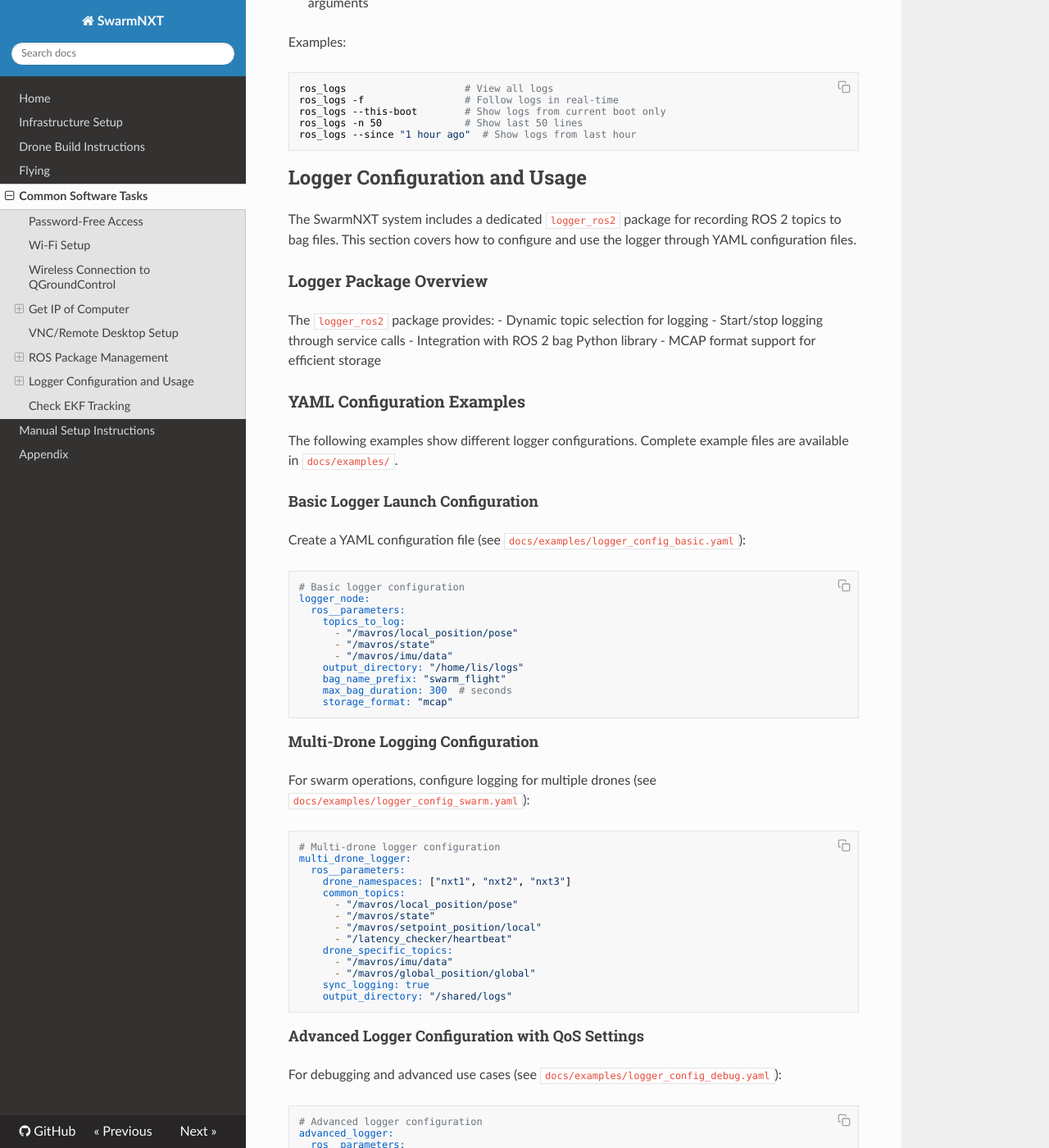
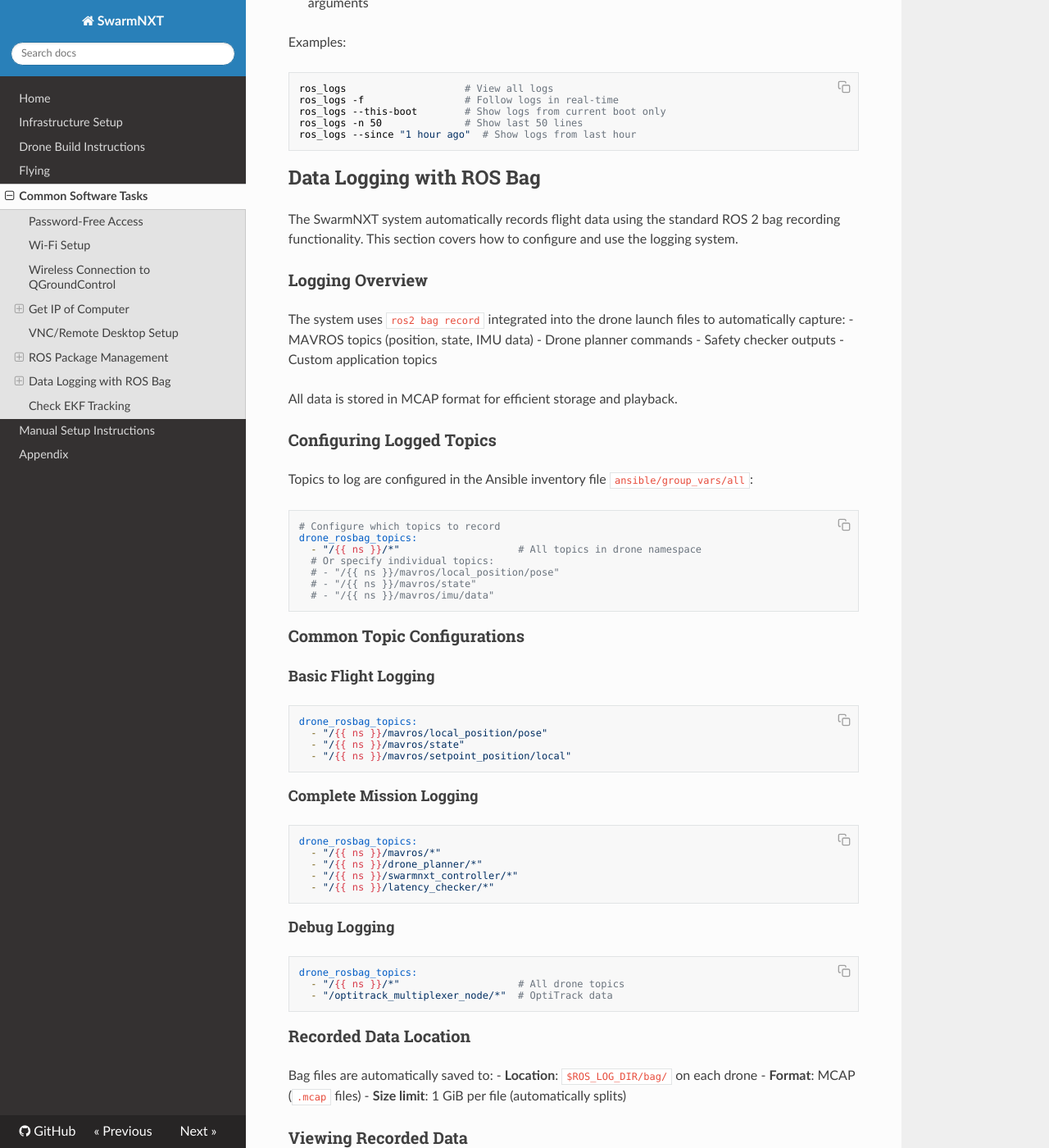
Before and after one commit to lis-epfl/swarm-nxt, an MkDocs documentation site: the page built from docs/software-common-tasks.md, in a window 1280 px wide and 1400 px high, scrolled down 2748 px. Shown: the whole window at 82% size. Built offline with MkDocs 1.6.1, drawn with Linux system fonts in a browser that asks for light colours; nearby versions of some CDN libraries; some of the changed text lies outside the part shown.

Commit message:
Remove deprecated logger_ros2 documentation and replace with working rosbag-based logging
Co-authored-by: nielmistry <10933146+nielmistry@users.noreply.github.com>

````diff
--- a/docs/examples/logger_config_basic.yaml
+++ /dev/null
@@ -1,24 +0,0 @@
-# Basic logger configuration for SwarmNXT
-# This file demonstrates how to configure the logger_ros2 package for basic flight logging
-
-logger_node:
-  ros__parameters:
-    # Topics to log during flight
-    topics_to_log:
-      - "/mavros/local_position/pose"         # Drone position from EKF
-      - "/mavros/state"                       # Flight controller state
-      - "/mavros/imu/data"                    # IMU sensor data
-      - "/mavros/setpoint_position/local"     # Position setpoints
-      - "/mavros/battery"                     # Battery status
-
-    # Output configuration
-    output_directory: "/home/lis/logs"
-    bag_name_prefix: "swarm_flight"
-    max_bag_duration: 300  # seconds (5 minutes)
-    storage_format: "mcap"
-
-    # QoS settings
-    default_qos:
-      depth: 10
-      reliability: "reliable"
-      durability: "volatile"
--- a/docs/examples/logger_config_debug.yaml
+++ /dev/null
@@ -1,65 +0,0 @@
-# Debug logging configuration for SwarmNXT
-# This configuration captures detailed data for debugging flight issues
-
-debug_logger:
-  ros__parameters:
-    # High-frequency topics for detailed analysis
-    high_frequency_topics:
-      - "/mavros/imu/data"                    # 100+ Hz IMU data
-      - "/mavros/local_position/velocity_local" # Velocity estimates
-      - "/mavros/setpoint_raw/local"          # Raw setpoint commands
-      - "/mavros/rc/in"                       # Remote control inputs
-
-    # Standard frequency topics
-    standard_topics:
-      - "/mavros/local_position/pose"
-      - "/mavros/state"
-      - "/mavros/extended_state"
-      - "/mavros/actuator_control"
-      - "/mavros/manual_control/control"
-
-    # Low frequency topics
-    low_frequency_topics:
-      - "/mavros/battery"
-      - "/mavros/sys_status"
-      - "/mavros/param/param_value"
-
-    # System and diagnostic topics
-    diagnostic_topics:
-      - "/safety_checker/violations"
-      - "/bounds_checker/status"
-      - "/latency_checker/heartbeat"
-      - "/rosout"                             # ROS log messages
-
-    # QoS profiles for different topic types
-    qos_profiles:
-      high_frequency:
-        depth: 1000
-        reliability: "best_effort"
-        history: "keep_last"
-
-      standard:
-        depth: 10
-        reliability: "reliable"
-        history: "keep_last"
-
-      diagnostic:
-        depth: 100
-        reliability: "reliable"
-        history: "keep_all"
-
-    # Debug-specific settings
-    include_tf_static: true
-    include_tf: true
-    include_system_topics: true
-    log_level: "DEBUG"
-
-    # Output configuration
-    output_directory: "/home/lis/debug_logs"
-    bag_name_prefix: "debug_session"
-    timestamp_in_filename: true
-
-    # Storage settings optimized for debug data
-    max_bag_duration: 60   # seconds (1 minute per file)
-    compression: "lz4"     # Fast compression for real-time debugging
-    max_bag_size_mb: 2000  # Larger files for debug data
--- a/docs/examples/logger_config_swarm.yaml
+++ /dev/null
@@ -1,42 +0,0 @@
-# Multi-drone logging configuration for SwarmNXT
-# This configuration supports synchronized logging across multiple drones in a swarm
-
-multi_drone_logger:
-  ros__parameters:
-    # Drone namespaces to monitor
-    drone_namespaces: ["nxt1", "nxt2", "nxt3", "nxt4"]
-
-    # Topics common to all drones
-    common_topics:
-      - "/mavros/local_position/pose"
-      - "/mavros/state"
-      - "/mavros/setpoint_position/local"
-      - "/latency_checker/heartbeat"
-      - "/drone_planner/trajectory"
-      - "/swarmnxt_controller/command"
-
-    # Topics specific to each drone (will be prefixed with namespace)
-    drone_specific_topics:
-      - "/mavros/imu/data"
-      - "/mavros/global_position/global"
-      - "/mavros/battery"
-      - "/safety_checker/violations"
-      - "/bounds_checker/status"
-
-    # Synchronization settings
-    sync_logging: true
-    sync_tolerance_ms: 10  # Maximum time difference for synchronized logging
-
-    # Output configuration
-    output_directory: "/shared/logs/swarm"
-    bag_name_prefix: "swarm_mission"
-    separate_bags_per_drone: false  # Single bag file vs one per drone
-
-    # Storage settings
-    max_bag_size_mb: 1000
-    compression: "zstd"
-    split_duration: 120  # seconds (2 minutes)
-
-    # Performance settings
-    buffer_size: 1000000  # bytes
-    max_files_open: 20
--- a/docs/software-common-tasks.md
+++ b/docs/software-common-tasks.md
@@ -98,208 +98,95 @@ ros_logs -n 50              # Show last 50 lines
 ros_logs --since "1 hour ago"  # Show logs from last hour
 ```
 
-## Logger Configuration and Usage
+## Data Logging with ROS Bag
 
-The SwarmNXT system includes a dedicated `logger_ros2` package for recording ROS 2 topics to bag files. This section covers how to configure and use the logger through YAML configuration files.
+The SwarmNXT system automatically records flight data using the standard ROS 2 bag recording functionality. This section covers how to configure and use the logging system.
 
-### Logger Package Overview
+### Logging Overview
 
-The `logger_ros2` package provides:
-- Dynamic topic selection for logging
-- Start/stop logging through service calls
-- Integration with ROS 2 bag Python library
-- MCAP format support for efficient storage
+The system uses `ros2 bag record` integrated into the drone launch files to automatically capture:
+- MAVROS topics (position, state, IMU data)
+- Drone planner commands
+- Safety checker outputs
+- Custom application topics
 
-### YAML Configuration Examples
+All data is stored in MCAP format for efficient storage and playback.
 
-The following examples show different logger configurations. Complete example files are available in `docs/examples/`.
+### Configuring Logged Topics
 
-#### Basic Logger Launch Configuration
-
-Create a YAML configuration file (see `docs/examples/logger_config_basic.yaml`):
+Topics to log are configured in the Ansible inventory file `ansible/group_vars/all`:
 
 ```yaml
-# Basic logger configuration
-logger_node:
-  ros__parameters:
-    topics_to_log:
-      - "/mavros/local_position/pose"
-      - "/mavros/state"
-      - "/mavros/imu/data"
-    output_directory: "/home/lis/logs"
-    bag_name_prefix: "swarm_flight"
-    max_bag_duration: 300  # seconds
-    storage_format: "mcap"
+# Configure which topics to record
+drone_rosbag_topics:
+  - "/{{ ns }}/*"                    # All topics in drone namespace
+  # Or specify individual topics:
+  # - "/{{ ns }}/mavros/local_position/pose"
+  # - "/{{ ns }}/mavros/state"
+  # - "/{{ ns }}/mavros/imu/data"
 ```
 
-#### Multi-Drone Logging Configuration
+### Common Topic Configurations
 
-For swarm operations, configure logging for multiple drones (see `docs/examples/logger_config_swarm.yaml`):
-
+#### Basic Flight Logging
 ```yaml
-# Multi-drone logger configuration
-multi_drone_logger:
-  ros__parameters:
-    drone_namespaces: ["nxt1", "nxt2", "nxt3"]
-    common_topics:
-      - "/mavros/local_position/pose"
-      - "/mavros/state"
-      - "/mavros/setpoint_position/local"
-      - "/latency_checker/heartbeat"
-    drone_specific_topics:
-      - "/mavros/imu/data"
-      - "/mavros/global_position/global"
-    sync_logging: true
-    output_directory: "/shared/logs"
+drone_rosbag_topics:
+  - "/{{ ns }}/mavros/local_position/pose"
+  - "/{{ ns }}/mavros/state"
+  - "/{{ ns }}/mavros/setpoint_position/local"
 ```
 
-#### Advanced Logger Configuration with QoS Settings
-
-For debugging and advanced use cases (see `docs/examples/logger_config_debug.yaml`):
-
+#### Complete Mission Logging
 ```yaml
-# Advanced logger configuration
-advanced_logger:
-  ros__parameters:
-    logging_profiles:
-      high_frequency:
-        topics:
-          - "/mavros/imu/data"
-          - "/mavros/local_position/velocity_local"
-        qos_profile:
-          depth: 1000
-          reliability: "best_effort"
-        sample_rate: 100  # Hz
-
-      low_frequency:
-        topics:
-          - "/mavros/state"
-          - "/mavros/battery"
-        qos_profile:
-          depth: 10
-          reliability: "reliable"
-        sample_rate: 1  # Hz
-
-    storage_options:
-      max_bag_size_mb: 500
-      compression: "zstd"
-      split_duration: 60  # seconds
-```
-
-### Using the Logger
-
-#### Starting the Logger Node
-
-```bash
-# Launch with default configuration
-ros2 launch logger_ros2 logger.launch.py
-
-# Launch with custom configuration
-ros2 launch logger_ros2 logger.launch.py config_file:=/path/to/logger_config.yaml
-```
-
-#### Service Calls for Runtime Control
-
-```bash
-# Start logging specific topics
-ros2 service call /logger_node/start_logging logger_ros2/srv/StartLogging "topics: ['/mavros/local_position/pose', '/mavros/state']"
-
-# Stop logging
-ros2 service call /logger_node/stop_logging logger_ros2/srv/StopLogging
-
-# Get logging status
-ros2 service call /logger_node/get_status logger_ros2/srv/GetStatus
-```
-
-#### Integration with Launch Files
-
-Include logger in your launch file:
-
-```python
-from launch import LaunchDescription
-from launch_ros.actions import Node
-from launch.actions import IncludeLaunchDescription
-from launch.launch_description_sources import PythonLaunchDescriptionSource
-
-def generate_launch_description():
-    return LaunchDescription([
-        # Include logger with configuration
-        Node(
-            package='logger_ros2',
-            executable='logger_node',
-            name='logger_node',
-            parameters=['/path/to/logger_config.yaml'],
-            output='screen'
-        ),
-
-        # Your other nodes...
-    ])
-```
-
-### Ansible Integration
-
-The logger can be configured through Ansible templates. Create a template file `logger_config.yaml.j2`:
-
-```yaml
-# Ansible template for logger configuration
-logger_node:
-  ros__parameters:
-    topics_to_log:
-{% for topic in logger_topics %}
-      - "{{ topic }}"
-{% endfor %}
-    output_directory: "{{ drone_log_path }}"
-    bag_name_prefix: "{{ drone_hostname }}_{{ ansible_date_time.date }}"
-    drone_namespace: "{{ ns }}"
-```
-
-### Viewing Logged Data
-
-```bash
-# Play back logged data
-ros2 bag play /path/to/your_bag_file
-
-# Get bag info
-ros2 bag info /path/to/your_bag_file
-
-# Convert to other formats if needed
-ros2 bag convert -i /path/to/mcap_file -o /path/to/output_folder --output-options "format=rosbag2_storage_sqlite"
-```
-
-### Best Practices
-
-1. **Topic Selection**: Only log topics you need to reduce storage requirements
-2. **QoS Configuration**: Match the QoS settings of the original publishers
-3. **Storage Management**: Use automatic splitting and compression for long flights
-4. **Synchronization**: For multi-drone operations, ensure time synchronization across drones
-5. **Monitoring**: Check disk space regularly when logging high-frequency topics
-
-### Common Logger YAML Configurations
-
-#### Mission Logging
-```yaml
-mission_logger:
-  ros__parameters:
-    topics_to_log:
-      - "/mavros/local_position/pose"
-      - "/mavros/setpoint_position/local"
-      - "/drone_planner/trajectory"
-      - "/swarmnxt_controller/command"
-    auto_start: true
-    mission_name: "waypoint_mission"
+drone_rosbag_topics:
+  - "/{{ ns }}/mavros/*"
+  - "/{{ ns }}/drone_planner/*"
+  - "/{{ ns }}/swarmnxt_controller/*"
+  - "/{{ ns }}/latency_checker/*"
 ```
 
 #### Debug Logging
 ```yaml
-debug_logger:
-  ros__parameters:
-    topics_to_log:
-      - "/mavros/imu/data"
-      - "/mavros/local_position/velocity_local"
-      - "/safety_checker/violations"
-      - "/bounds_checker/status"
-    log_level: "DEBUG"
-    include_system_topics: true
+drone_rosbag_topics:
+  - "/{{ ns }}/*"                    # All drone topics
+  - "/optitrack_multiplexer_node/*"  # OptiTrack data
+```
+
+### Recorded Data Location
+
+Bag files are automatically saved to:
+- **Location**: `$ROS_LOG_DIR/bag/` on each drone
+- **Format**: MCAP (`.mcap` files)
+- **Size limit**: 1 GiB per file (automatically splits)
+
+### Viewing Recorded Data
+
+```bash
+# List available bag files
+ls $ROS_LOG_DIR/bag/
+
+# Get information about a bag file
+ros2 bag info /path/to/bag_file
+
+# Play back recorded data
+ros2 bag play /path/to/bag_file
+
+# Play specific topics only
+ros2 bag play /path/to/bag_file --topics /nxt1/mavros/local_position/pose /nxt1/mavros/state
+```
+
+### Data Analysis
+
+```bash
+# Convert MCAP to other formats
+ros2 bag convert -i input.mcap -o output_folder --output-options "format=rosbag2_storage_sqlite"
+
+# Extract data for analysis
+ros2 topic echo --bag /path/to/bag_file /topic_name > data.txt
+
+# Use with plotjuggler for visualization
+ros2 run plotjuggler plotjuggler --buffer-size 100000
+# Then: File -> Load Data -> Load ROS2 bag
 ```
 
 ## Check EKF Tracking
````
